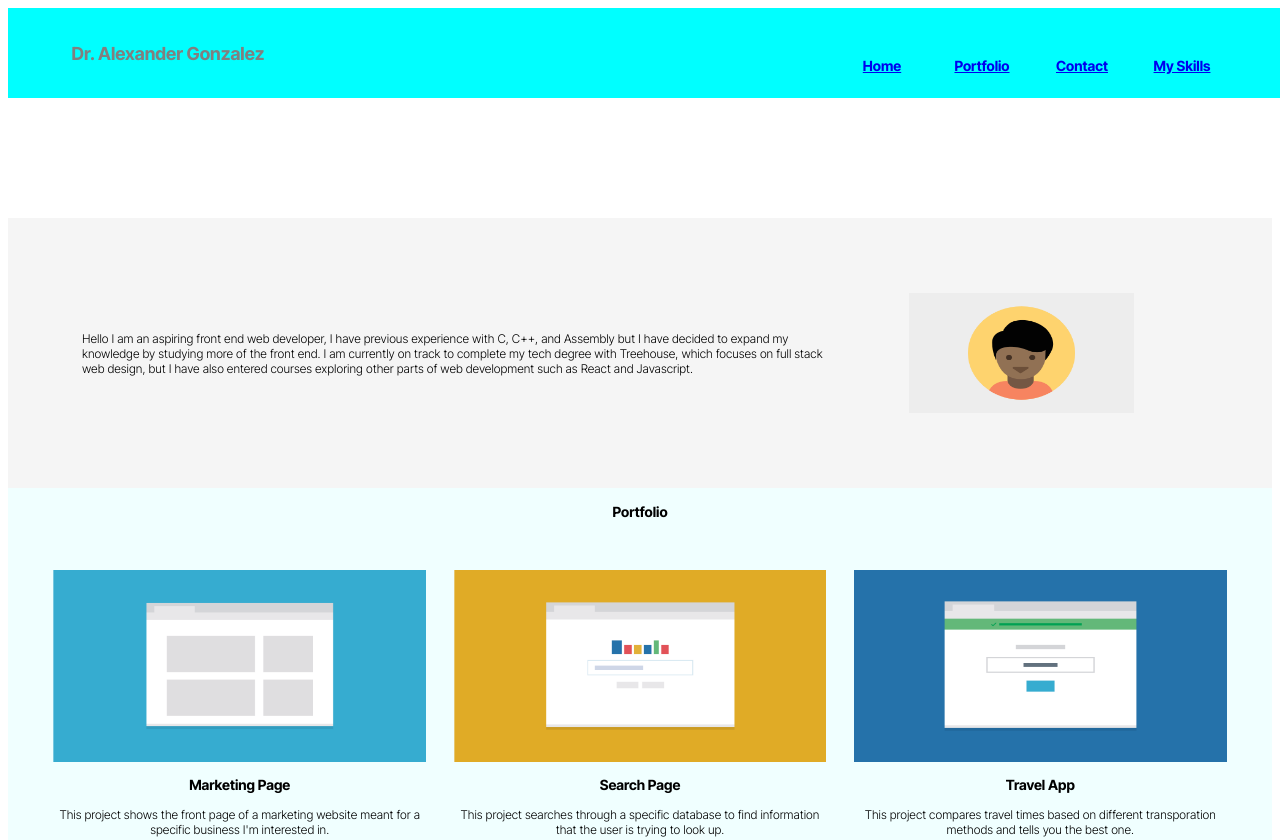
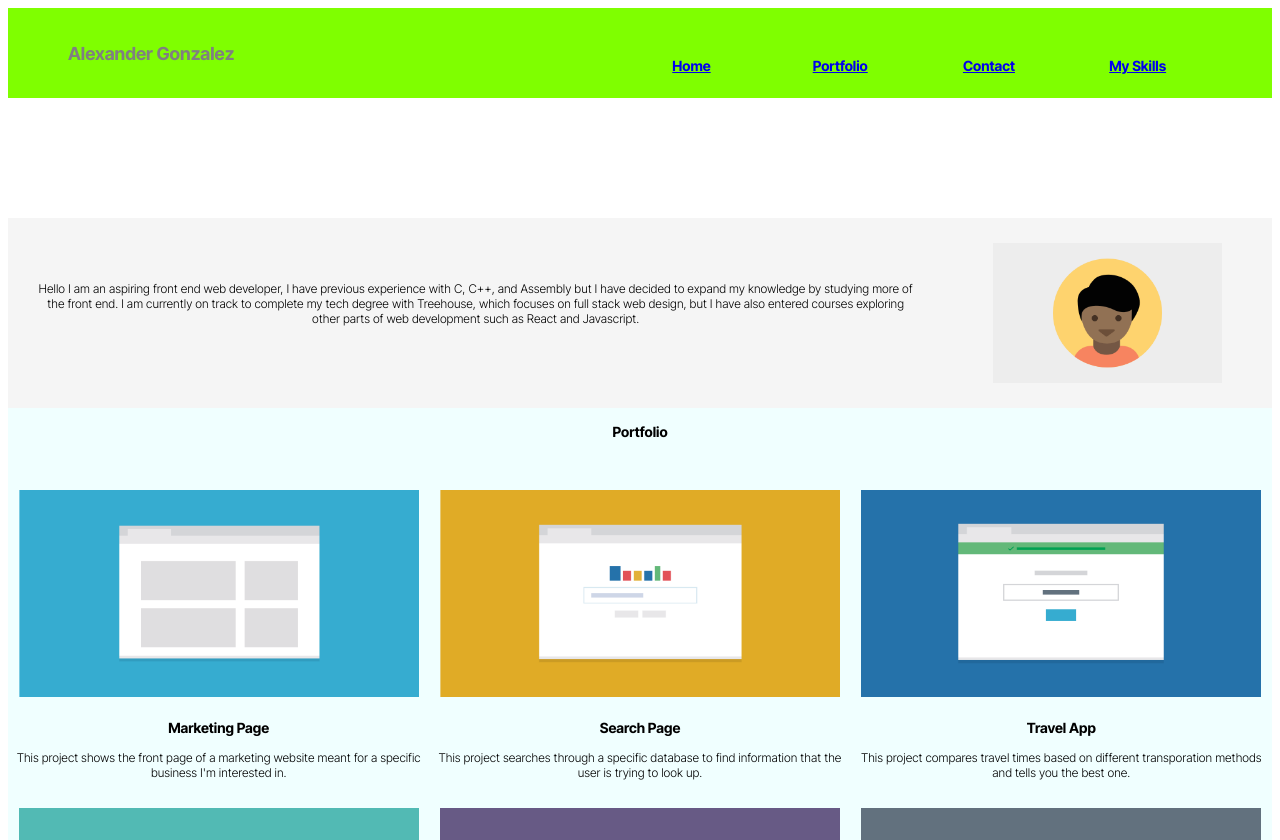
Before and after one commit to alexanderMG1975/Mobile_First_Responsive_Layout, a plain HTML site: page index.html in a window 1280 px wide. Shown: the top 840 px of the page. Drawn offline with Linux system fonts and the light colour scheme.

Commit message:
Changes for re submission

```diff
--- a/css/styles.css
+++ b/css/styles.css
@@ -12,11 +12,9 @@ body{
 
 /*The following code is created under the NAV element */
 .main-nav{
-    background-color:aqua;
-    width: 100%;
+    background-color:chartreuse;
     min-height: 10px;
     padding: 10px;
-    /* position: fixed; */
     text-align: center;
 }
 .main-nav-list{
@@ -32,12 +30,9 @@ body{
     font-family: 'Inter Tight', sans-serif;
 }
 
-li:first-child{
-    flex-basis:300px;
-}
 li{
     padding-top:25px;
-    flex-basis:300px;
+    flex-basis:100%;
     list-style-type: none;
     flex-grow:1;
     flex-wrap:nowrap;
@@ -52,18 +47,20 @@ li{
     display:flex;
     flex-grow:1;
     flex-wrap:wrap;
-    padding:10px;
     background-color:whitesmoke;
     font-weight:normal;
 }
 #main_profile_picture{
     margin:auto;
-    flex-basis:200px;
-    height:120px;
+    padding:25px 0px 20px;
+    flex-basis:50%;
+    height:140px;
 }
  #introduction_p{
-    margin:auto 0 auto;
-    flex-basis:320px;
+    text-align: center;
+    margin:auto;
+    flex-basis:80%;
+    padding-bottom:20px;
 }
 
 #portfolio_id{
@@ -75,31 +72,31 @@ li{
 /*The following code is related to the <div id="photo_collection_div"> element*/
 #photo_collection_div{
     display:flex;
-    width:95%;
-    margin:10px auto 150px;
+    width:100%;
+    margin:10px 0px 75px;
     flex-wrap:wrap;
     justify-content:space-between;
 }
-.first_figcaption{
+
+#photo_collection_div figure{
+    flex-grow:1;
+    flex-basis:100%;
+    margin:0px;
     text-align:center;
-}
-.second_figcaption{
-    text-align:center;
-    padding-bottom:20px;
 }
 #photo_collection_div img{
     padding-top:10px;
-    /* width:99%;
-    height:99%; */
-    width:99%;
+    width:75%;
     height:50%;
-    margin:0 auto 0;
+}
 
+.first_figcaption{
+    padding-top:5px;
+    /* text-align:center; */
 }
-#photo_collection_div figure{
-    flex-grow:1;
-    flex-basis:145px;
-    margin:0px;
+.second_figcaption{
+    /* text-align:center; */
+    padding-bottom:10px;
 }
 
 /*The following code is intended for the MY SKILLS section*/
@@ -134,6 +131,7 @@ li{
 }
 
 #second_footer{
+   font-size:10px;
    display:flex;
    text-align: center;
    width:100%;
@@ -150,8 +148,10 @@ li{
     padding-left:20px;
     text-align:left;
     flex-grow:1;
-    margin-right:auto;
 
+}
+#second_footer_hide_div{
+    display:none;
 }
 #last_footer{
     text-align:center;
@@ -165,141 +165,123 @@ strong{
 
 /*MEDIA QUERIES HERE*/
 
-@media screen and (min-width:321px) and (max-width:768px){
+@media screen and (min-width:768px){
 
-    /*This section deals with the navigation bar*/
-    #list-item-fullname{
-        flex-basis:769px;
+    li:nth-of-type(n+2){
+        flex-basis:20%;
     }
-    li:not(#list-item-fullname){
-        flex-grow:1;
-        flex-basis:65px;
-    }
-    /*This section deals with the introductory portion (photo and paragraph)*/
+
+
     #heading_div{
         flex-direction:row-reverse;
-        flex-wrap:nowrap;
     }
-    #main_profile_picture{
-        width:200px;
-        height:125px;
-        margin-right:0px;
-        margin-left:5px;
+    #heading_div img{
+        flex-basis:30%;
     }
-    #introduction_p{
-        margin:auto 0 auto;
-        flex-basis:500px;
+    #heading_div p{
+        flex-basis:60%
     }
-    /*This section deals with the photo collection portion of the website (main part)*/
+
+
     #photo_collection_div figure{
-        flex-grow:1;
-        flex-basis:144.5px;
-        margin:0px;
-    }
-    #photo_collection_div figure{
-        display:flex;
-        flex-direction:column;
+        flex-basis:49%;
     }
     #photo_collection_div figure img{
-        margin:auto;
-        width:99%;
-        height:99%;
+        width:95%;
+        height:65%;
+    }
+
+
+
+    #second_footer_firstflexitem
+    {
+        flex-basis:300px;
+        flex-grow:0;
+    }
+    #second_footer_hide_div{
+        display:flex;
         flex-grow:1;
+    }
+    #second_footer_hide_div p{
+        flex-basis:10%;
+        flex-grow:1;
+    }
+    #hi{
+        display:none;
+    }
 
+}
+
+
+@media screen and (min-width:1024px){
+
+    .main-nav-list li{
+        flex-basis:5%;
     }
-     @media screen and (min-width:478px) {
-        #photo_collection_div figure{
-            flex-basis:218px;
-        }
+    #list-item-fullname {
+        flex-basis:40%;
+        text-align:left;
     }
-    @media screen and (min-width:708px) {
-        #photo_collection_div figure{
-            flex-basis:327px;
-        }
+
+
+    #heading_div img{
+        flex-basis:15%;
+        padding:25px;
     }
+    #heading_div p{
+        flex-basis:70%
+    }
+
+    #photo_collection_div figure{
+        flex-basis:33%;
+    }
+
 }
 
 
 
 
-@media screen and (min-width:769px)
-{
-   .main-nav-list{
-        flex-wrap:nowrap;
-   }
-   #list-item-fullname{
-        flex-basis:200px;
-        flex-grow:0;
-   }
-   li:not(#list-item-fullname){
-        flex-basis:100px;
-        flex-grow:0;
-   }
-
-   /* #heading_div{
-    display:flex;
-    flex-grow:1;
-    flex-wrap:wrap;
-    padding:10px;
-    background-color:whitesmoke;
-    font-weight:normal;
-    } */
-    #heading_div{
-        flex-direction:row-reverse;
-        height:250px;
-    }
-    /* #main_profile_picture{
-        margin:auto;
-        flex-basis:200px;
-        height:120px;
-    }  */
-    #main_profile_picture{
-        margin:auto 0 auto;
-        flex-basis:225px;
-        height:120px;
-        padding-right:10vw;
-    }
-    /* #introduction_p{
-        border:1px solid purple;
-        flex-basis:320px;
-    } */
-    #introduction_p{
-        margin:auto 0 auto;
-        flex-grow:1;
-        margin-right:5vw;
-        margin-left:5vw;
-    }
-
-
-    #photo_collection_div figure{
-        display:flex;
-        flex-basis:236px;
-        flex-direction: column;
-        padding-left:12px;
-        padding-right:12px;
-    }
-    #photo_collection_div figure img{
-        height:65%;
-    }
-    @media screen and (min-width:1100px)
-    {
-        #photo_collection_div figure{
-            flex-basis:300px;
-        }
-    }
-     @media screen and (min-width:1386px)
-     {
-        #photo_collection_div figure{
-            flex-basis:400px;
-        }
-    }
-
-
-}
 
 
 
-/* @media screen and (max-width:1024px){
+
+
+
+
+
+
+
+
+
+
+
+
+
+
+
+
+
+
+
+
+/* @media screen and (min-width:768px){
+
+
+} */
+
+
+
+
+/* @media screen and (min-width:1024px)
+{
+
+
+
+} */
+
+
+
+/* @media screen and (min-width:1024px){
     li{
         flex-basis:321px;
     }
--- a/index.html
+++ b/index.html
@@ -14,13 +14,12 @@
 <body>
     <nav class="main-nav" id="top">
         <ul class="main-nav-list">
-        <li id="list-item-fullname"><h2>Dr. Alexander Gonzalez</h2></li>
+        <li id="list-item-fullname"><h2>Alexander Gonzalez</h2></li>
         <li><a href="#top"><h3>Home</h3></a></li>
         <li><a href="#photo_collection_div"><h3>Portfolio</h3></a></li>
         <li><a href="#main_footer"><h3>Contact</h3></a></li>
         <li><a href="#my_skills_div"><h3>My Skills</h3></a></li>
         </ul>
-
     </nav>
 
     <!-- <header>
@@ -93,14 +92,18 @@
     </footer>
     <hr>
     <footer id="second_footer">
-        <p>Student</p>
+        <p id="second_footer_firstflexitem">Alexander Gonzalez</p>
+        <p id="hi"><a href="#list-item-fullname">Back To Top</a></p>
+        <div id="second_footer_hide_div">
         <p><a href="#top">Home</a></p>
         <p><a href="#photo_collection_div">Portfolio</a></p>
         <p><a href="#main_footer">Contact</a></p>
+        <p><a href="#my_skills_div">Skills</a></p>
+        </div>
     </footer>
-    <footer id="last_footer">
+    <!-- <footer id="last_footer">
         <h3><a href="#list-item-fullname">Back To Top</a></h3>
-    </footer>
+    </footer> -->
 
 </body>
 </html>
```
